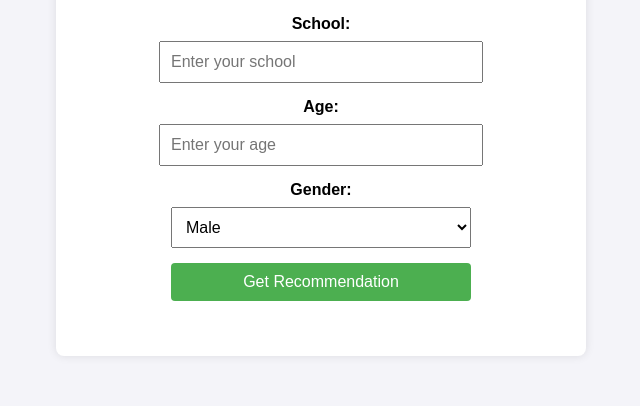
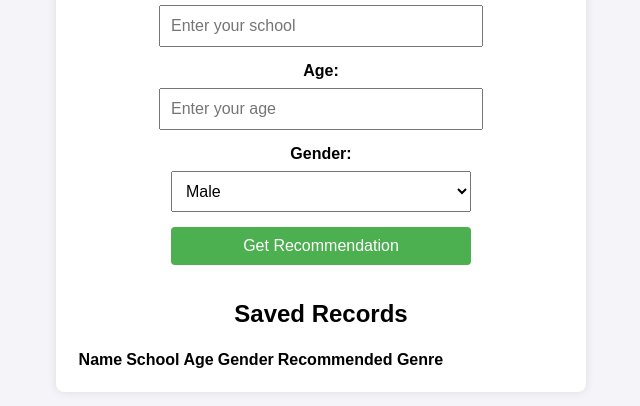
Before and after one commit to thesardauna/Gwaji, a plain HTML site: page index.html in a window 1280 px wide. Shown: the part 306-712 px from the top of the page, without its empty margins (319-959 px from the left). Drawn offline with Linux system fonts and the light colour scheme.

Commit message:
Update index.html

```diff
--- a/index.html
+++ b/index.html
@@ -28,6 +28,17 @@
             <button type="submit">Get Recommendation</button>
         </form>
         <div id="result"></div>
+
+        <h2>Saved Records</h2>
+        <table id="records-table">
+            <tr>
+                <th>Name</th>
+                <th>School</th>
+                <th>Age</th>
+                <th>Gender</th>
+                <th>Recommended Genre</th>
+            </tr>
+        </table>
     </div>
 
     <script src="script.js"></script>
```
